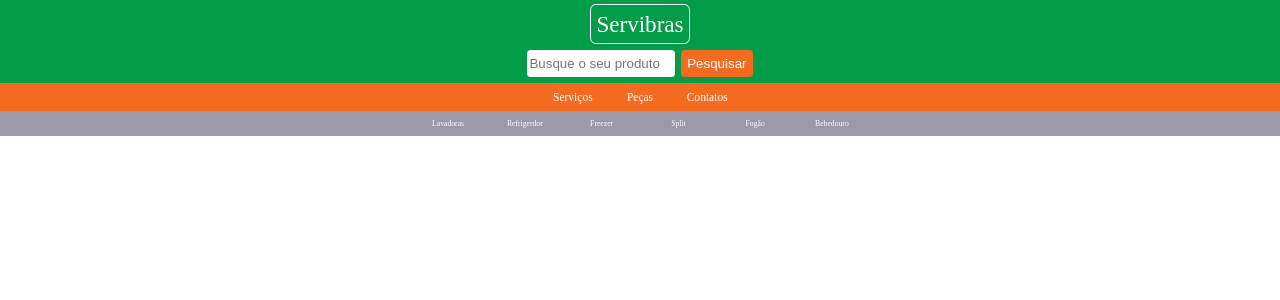
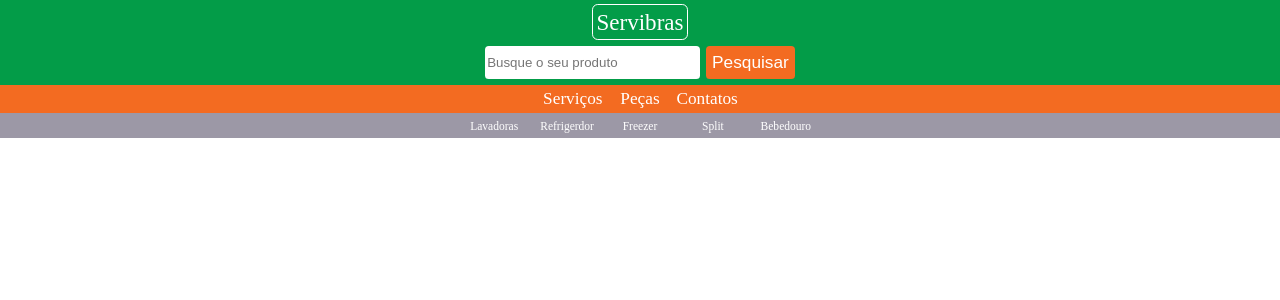
Before and after one commit to PeuDevBr/ReacJSt_website, a Next.js app: page / in a window 1280 px wide. Shown: the top 300 px of the page. Built offline with nearby package versions, Linux system fonts and the light colour scheme.

Commit message:
Adicionando CSS ao projeto. Criando os menus

```diff
--- a/css/style.css
+++ b/css/style.css
@@ -50,7 +50,7 @@
   justify-content: center;
   align-items: center;
   text-decoration: none;
-  padding: 0.6rem;
+  padding: 0.4rem;
 }
 
 .searchForContainer {
@@ -65,7 +65,8 @@
   margin-left: 0.6rem;
   background: var(--color-primary-dark);
   color: white;
-  height: 2.8rem;
+  height: 3.4rem;
+  font-size: 1.8rem;
   transition: background 0.4s;
   outline: none;
 }
@@ -74,7 +75,7 @@
 }
 
 #searchInput {
-  width: 15rem;
+  width: 22rem;
   border-radius: 0.4rem;
   border: none;
   outline: none;
@@ -92,7 +93,7 @@
   width: 3.8rem;
   color: var(--color-title-in-primary);
   border-radius: 0.6rem;
-  font-size: 1.2rem;
+  font-size: 1.8rem;
   text-decoration: none;
   padding: 0.6rem;
   margin: 0.4rem 1rem;
@@ -111,6 +112,8 @@
   display: flex;
   justify-content: center;
   align-items: center;
+  padding-left: 0.4rem;
+  padding-right: 0.4rem;
 }
 
 .menuContainer a {
@@ -118,10 +121,10 @@
   width: 4.8rem;
   color: var(--color-title-in-primary);
   border-radius: 0.6rem;
-  font-size: 0.8rem;
+  font-size: 1.2rem;
   text-decoration: none;
   padding: 0.6rem;
-  margin: 0.4rem 1rem;
+  margin: 0.4rem 0.8rem;
   display: flex;
   justify-content: center;
   align-items: center;
--- a/pages/index.js
+++ b/pages/index.js
@@ -73,9 +73,6 @@
         Split
       </a>
       <a href="#">
-        Fogão
-      </a>
-      <a href="#">
         Bebedouro
       </a>
 
```
